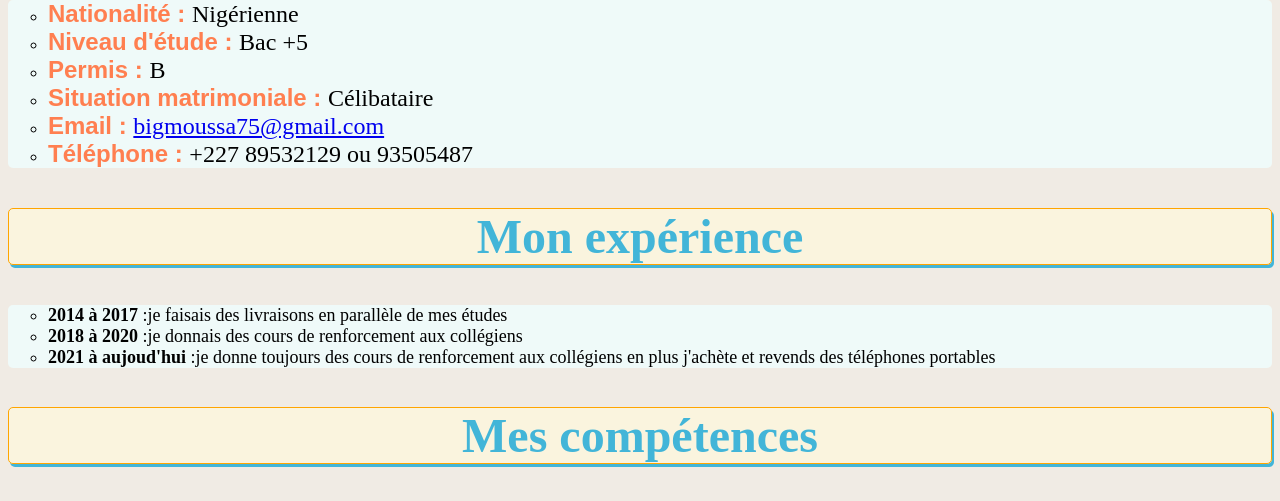
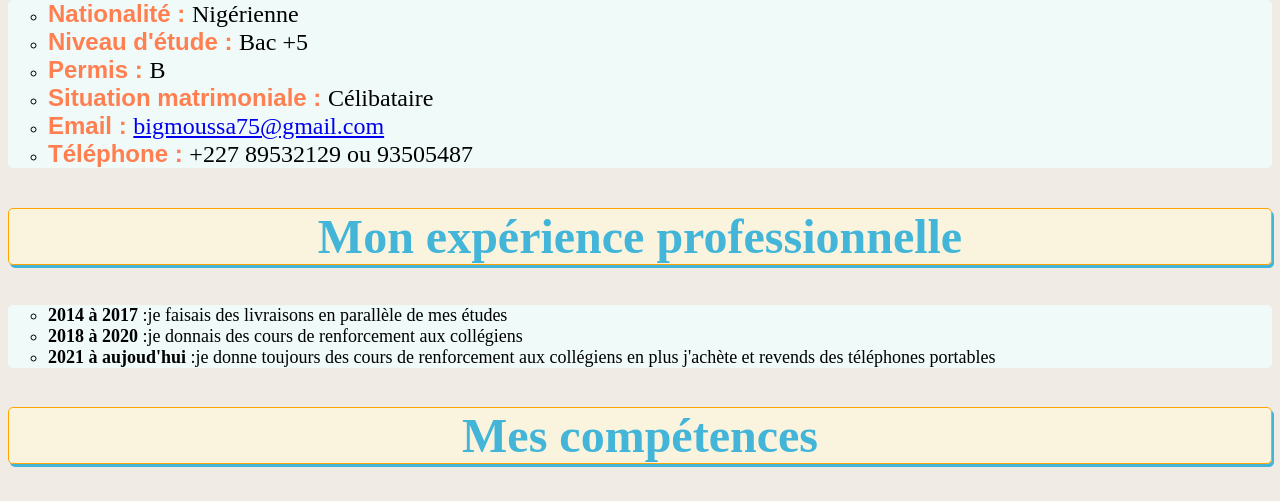
Before and after one commit to BiaoMoussa/mon_cv, a plain HTML site: page index.html in a window 1280 px wide. Shown: the part 554-1055 px from the top of the page. Drawn offline with Linux system fonts and the light colour scheme.

Commit message:
experience -> experience professionnelle

```diff
--- a/index.html
+++ b/index.html
@@ -41,7 +41,7 @@
     </ul>
     </p>
 
-    <h2>Mon expérience  </h2>
+    <h2>Mon expérience professionnelle </h2>
 
     <ul>
         <li>
```
